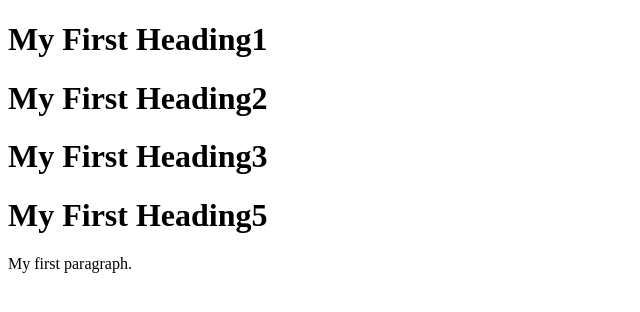
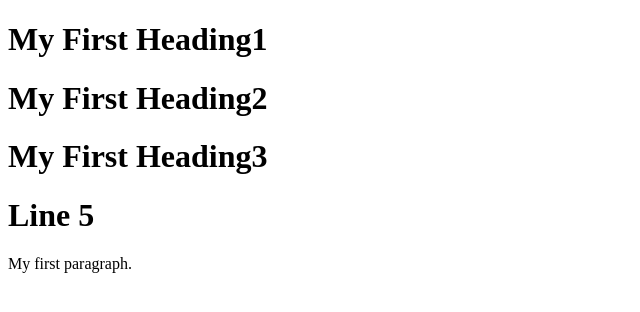
Before and after one commit to harshmittal1992/githubdemo1, a plain HTML site: page index.html in a window 1280 px wide. Shown: the whole page, without its empty margins (0-640 px from the left). Drawn offline with Linux system fonts and the light colour scheme.

Commit message:
updated index htnml at line 11

```diff
--- a/index.html
+++ b/index.html
@@ -8,7 +8,7 @@
 <h1>My First Heading1</h1>
 <h1>My First Heading2</h1>
 <h1>My First Heading3</h1>
-<h1>My First Heading5</h1>
+<h1>Line 5</h1>
 <p>My first paragraph.</p>
 
 </body>
```
